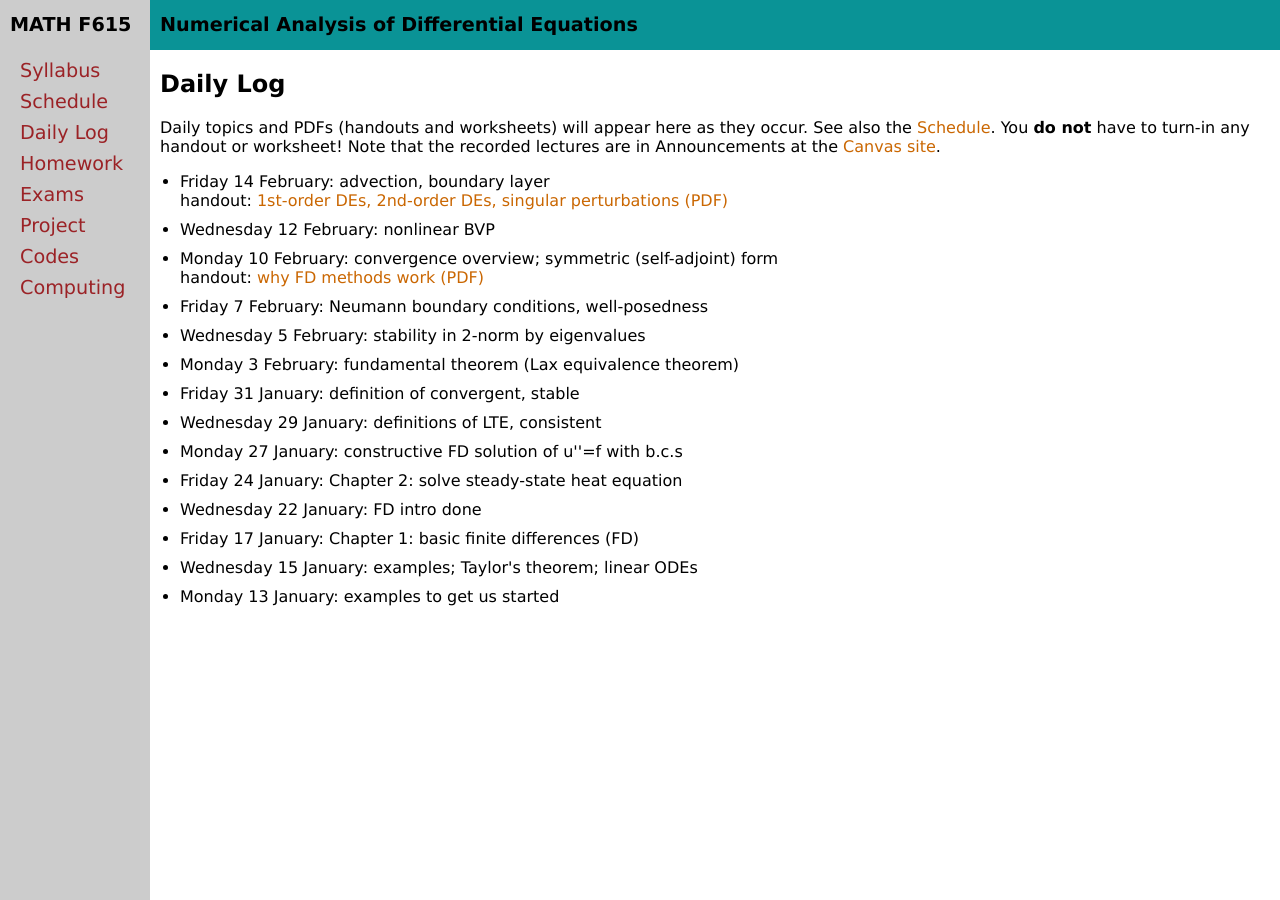
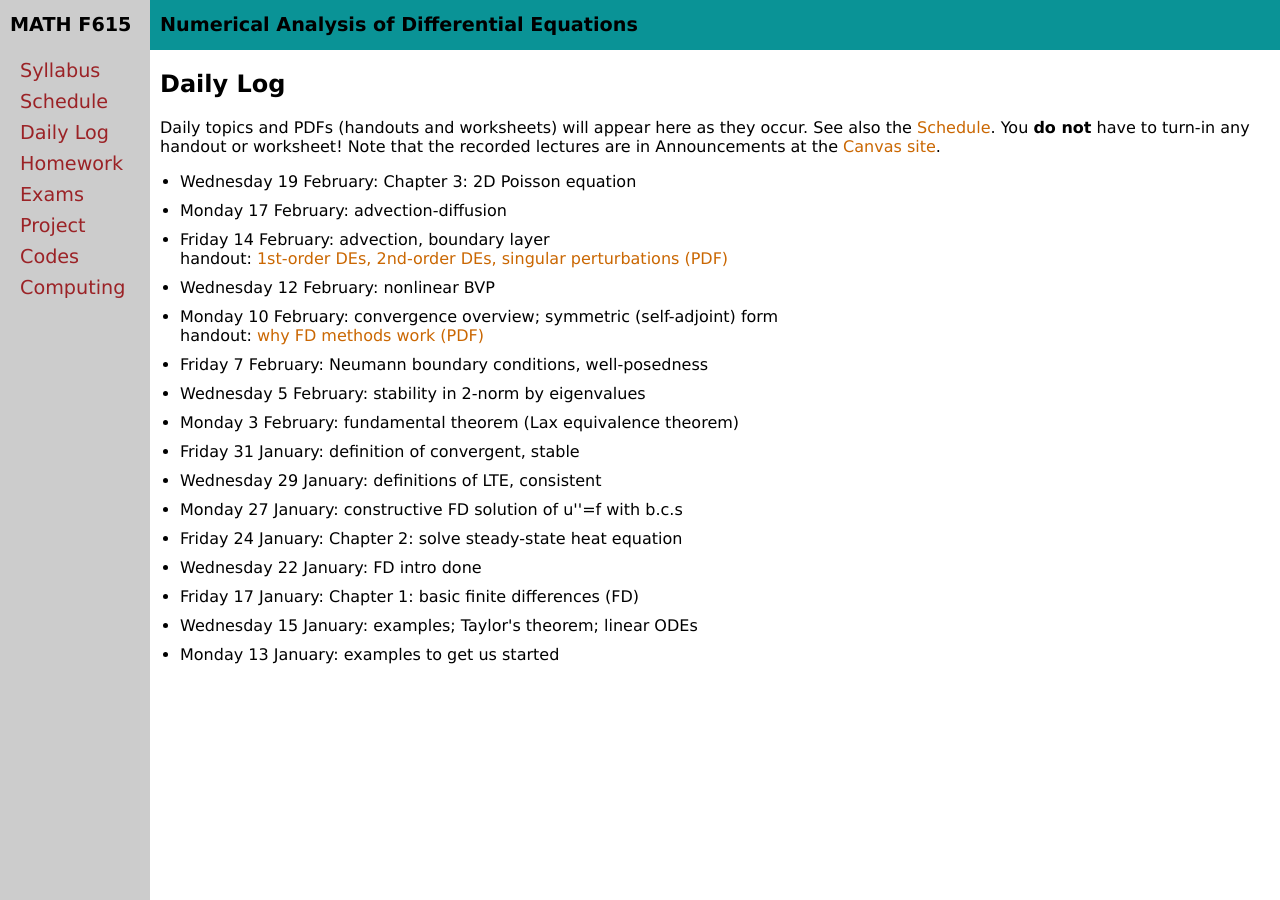
Before and after one commit to bueler/nade, a Jekyll site: the page built from daily.md, in a window 1280 px wide. Built offline with Jekyll 4.4.1, drawn with Linux system fonts in a browser that asks for light colours.

Commit message:
update scheduling including A4 due Monday 2/24

```diff
--- a/_data/daily.yml
+++ b/_data/daily.yml
@@ -1,6 +1,10 @@
 semester: Spring 2025
 home: assets/
 daily:
+- name: Wednesday 19 February
+  covered: "Chapter 3: 2D Poisson equation"
+- name: Monday 17 February
+  covered: advection-diffusion
 - name: Friday 14 February
   covered: advection, boundary layer
   handout: worksheets/S25/singular.pdf
--- a/_data/homework.yml
+++ b/_data/homework.yml
@@ -2,7 +2,7 @@
 home: assets/homework/S25
 homework:
 - name: Assignment 4
-  due: Friday 21 February
+  due: Monday 24 February (updated)
   blank: A4.pdf
 - name: Assignment 3
   due: Monday 10 February
```
Also changed, not shown: 4 other files.
